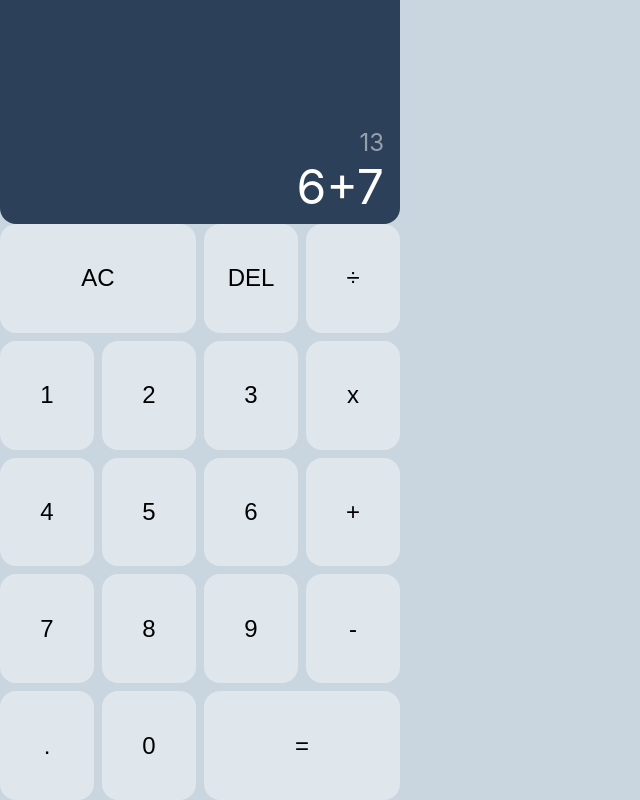
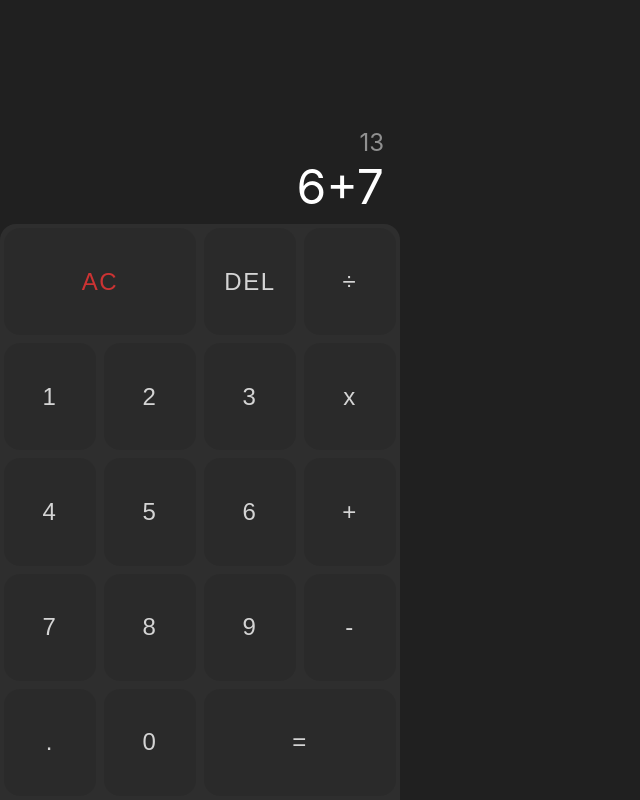
Before and after one commit to AristoRap/calculator, a React (Create React App) app: page / in a window 1280 px wide. Shown: the whole page, without its empty margins (0-640 px from the left). Built offline with nearby package versions, Linux system fonts and the light colour scheme.

Commit message:
added new calc styling

```diff
--- a/src/App.scss
+++ b/src/App.scss
@@ -1,5 +1,5 @@
 // Color palette
-$background: #F0F5F9;
+$background: #202020;
 $background-calc: #C9D6DF;
 
 
@@ -8,5 +8,5 @@ $background-calc: #C9D6DF;
 }
 
 body {
-  background-color: $background-calc;
+  background-color: $background;
 }
--- a/src/components/calculator/Calculator.jsx
+++ b/src/components/calculator/Calculator.jsx
@@ -10,7 +10,7 @@ export default class Calculator extends Component {
           <div className="calculator-current">6+7</div>
         </div>
         <div className="calculator-buttons">
-            <button className="span-two">AC</button>
+          <button className="span-two ac">AC</button>
           <button>DEL</button>
           <button>÷</button>
 
--- a/src/components/calculator/Calculator.scss
+++ b/src/components/calculator/Calculator.scss
@@ -1,5 +1,5 @@
 // Color palette
-$background-calc: white;
+$background-calc: #202020;
 
 .calculator {
   min-height: 100vh;
@@ -12,7 +12,6 @@ $background-calc: white;
   &-screen {
     font-size: 3rem;
     text-align: right;
-    background-color: #2D4059;
     color: white;
     padding: 8rem 1rem 0.5rem 1rem;
     border-radius: 0 0 1rem 1rem;
@@ -23,20 +22,35 @@ $background-calc: white;
   }
 
   &-buttons {
+    padding: 4px;
     flex-grow: 1;
     display: grid;
     gap: 0.5rem;
     grid-template-columns: repeat(4, 1fr);
     grid-template-rows: auto;
+    background-color: rgba(50, 50, 50, 0.8);
+    border-radius: 1rem 1rem 0 0;
   }
 
   button {
+    background-color: rgba(40, 40, 40, 0.6);
+    color: rgba(255, 255, 255, 0.8);
     outline: none;
     border: none;
     font-size: 1.5rem;
     padding: 1rem;
-    background-color: rgba(255, 255, 255, 0.4);
     border-radius: 1rem;
+    box-shadow: 0 0 4px transparent;
+    transition: box-shadow 0.3s;
+    letter-spacing: 0.1rem;
+    &:active {
+      box-shadow: 0 0 4px white;
+      transition: box-shadow 0.3s;
+    }
+  }
+
+  .ac {
+    color: #cc3333;
   }
 
   .span-two {
```
Lines whose indentation alone changed are shown as unchanged.
